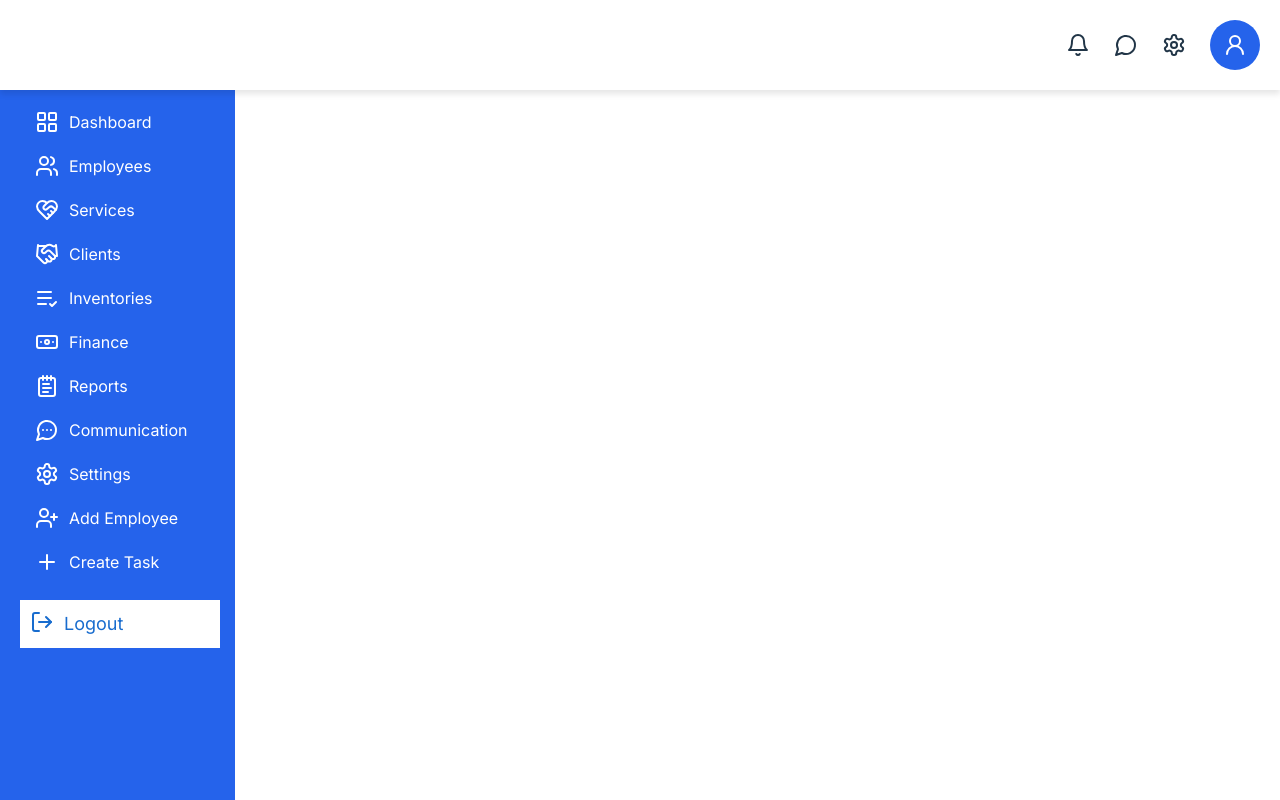
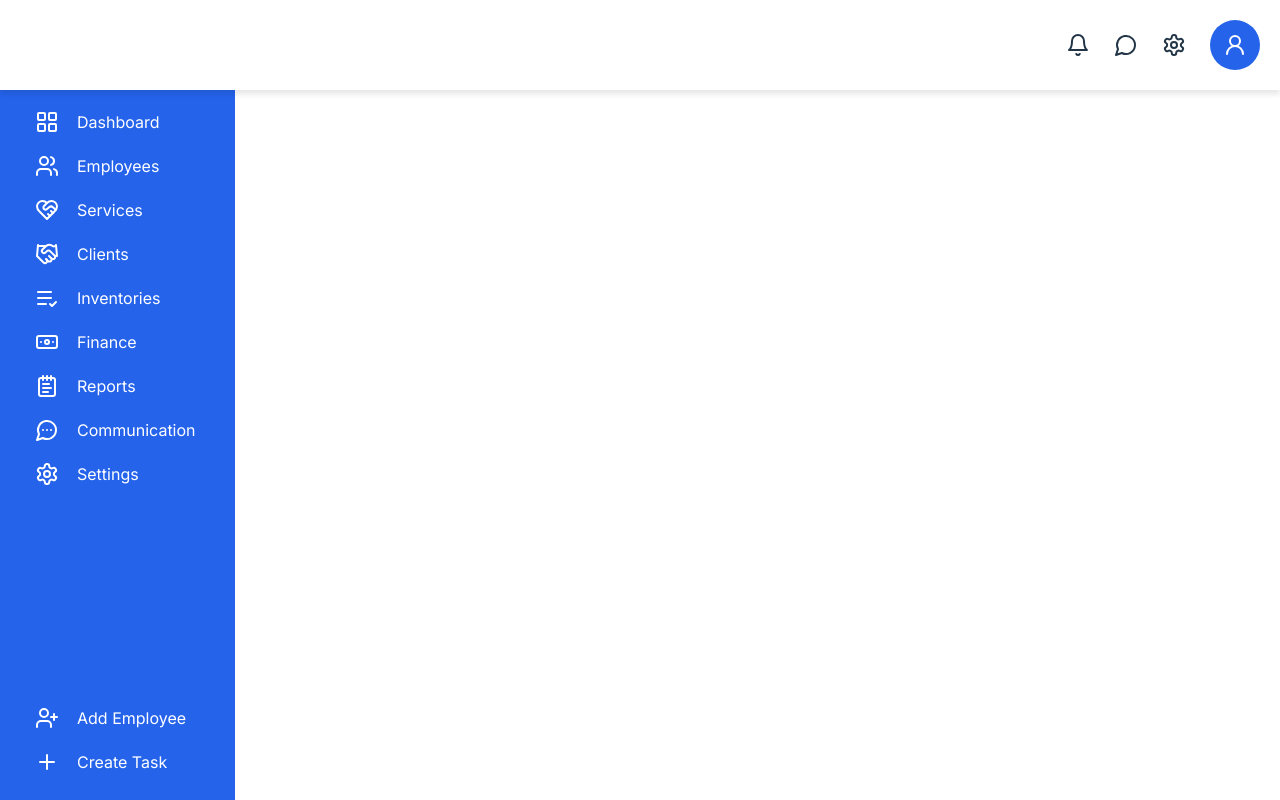
Before and after one commit to Skilltop-Empire1/FE-SERVICE, a React (Vite) app: page /app in a window 1280 px wide. Built offline with nearby package versions, Linux system fonts and the light colour scheme; the HTML template or start-up script is replaced by a standard one.

Commit message:
fixed side nav

```diff
--- a/src/features/navbar/SideNav.module.css
+++ b/src/features/navbar/SideNav.module.css
@@ -16,13 +16,14 @@
   justify-content: space-between;
   list-style: none;
   padding: 0;
+  gap: 200px;
 }
 
 .navList li a {
   display: flex;
   align-items: center;
   justify-content: left;
-  gap: 10px;
+  gap: 18px;
 }
 
 .link {
@@ -60,7 +61,7 @@
   gap: 10px;
   background-color: #ffffff;
   cursor: pointer;
-  margin-top: 16px;
+  margin-top: 60px;
 }
 
 .logout span,
--- a/src/layouts/appLayout/AppLayout.module.css
+++ b/src/layouts/appLayout/AppLayout.module.css
@@ -6,7 +6,7 @@
 }
 
 .outlet {
-  padding: 10px 25px;
+  padding: 100px 25px 25px;
   width: 100%;
   margin-left: 240px;
 }
--- a/src/pages/login/Login.jsx
+++ b/src/pages/login/Login.jsx
@@ -2,7 +2,7 @@ import React, { useState } from 'react'
 import loginIllustration from '../../assets/loginIllustration.svg'
 
 import style from './Login.module.css'
-import { Link } from 'react-router-dom'
+import { Link } from 'react-router'
 function Login() {
   const [formData, setFormData] = useState({
     email: '',
--- a/src/pages/signUp/SignUp.jsx
+++ b/src/pages/signUp/SignUp.jsx
@@ -1,7 +1,7 @@
 import React, { useState } from 'react'
 import signUpImage from '../../assets/signupIllustration.svg'
 import style from './SignUp.module.css'
-import { Link } from 'react-router-dom'
+import { Link } from 'react-router'
 
 function SignUp() {
   const [formData, setFormData] = useState({
```
